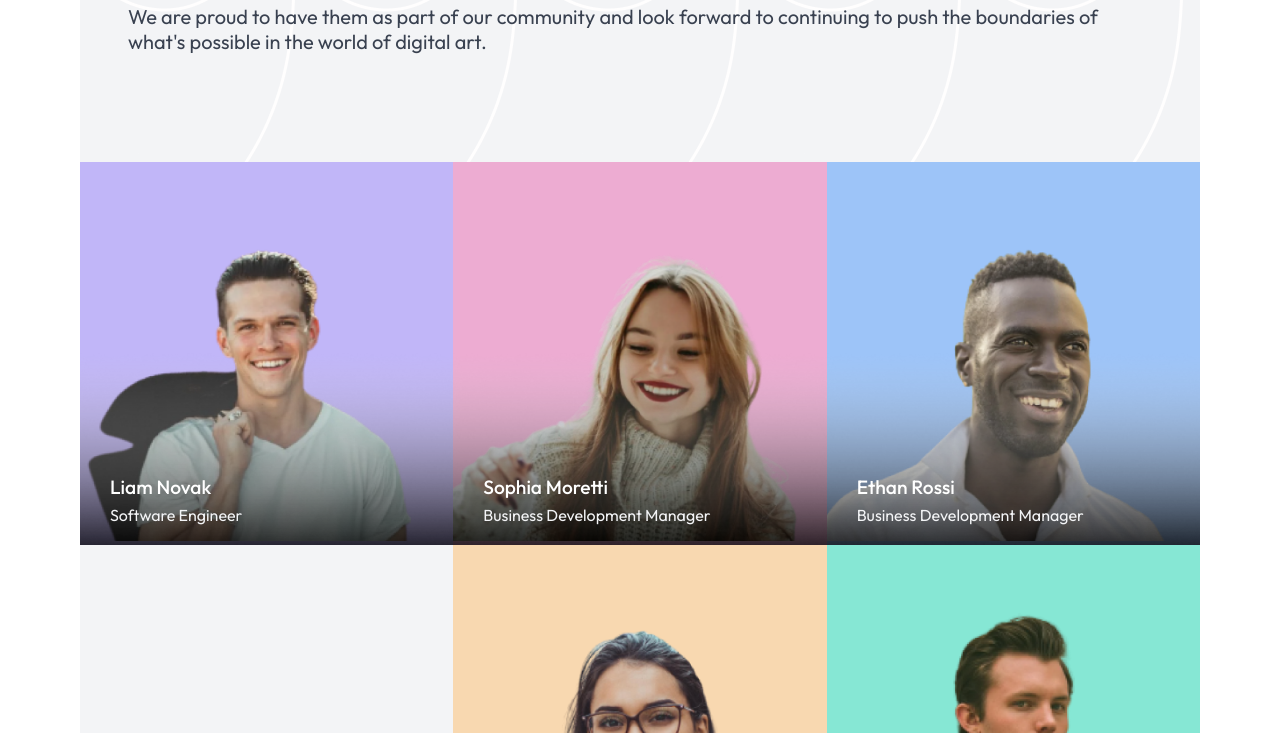
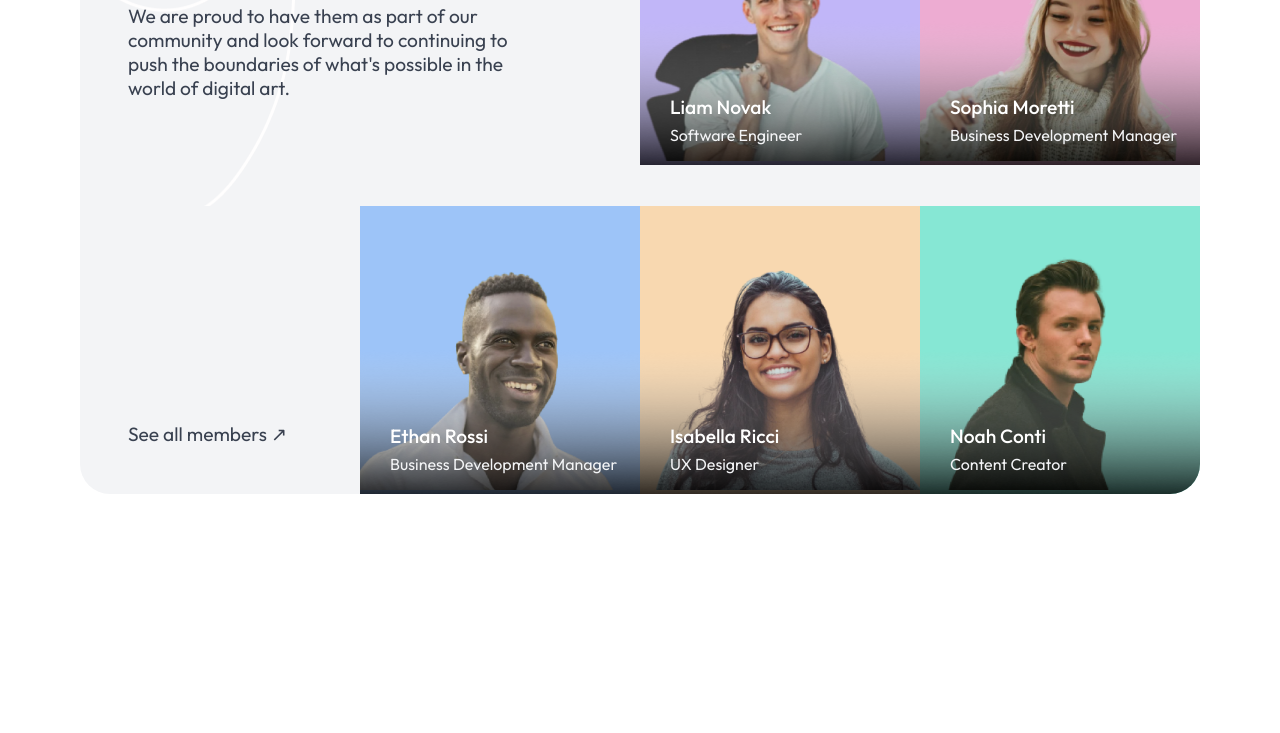
Before and after one commit to dreamer-6/Team-Meeting, a plain HTML site: page index.html in a window 1280 px wide. Shown: the part 260-993 px from the top of the page. After the commit the page ends 850 px from the top, so only its background shows below. Drawn offline with Linux system fonts and the light colour scheme.

Commit message:
media query created

```diff
--- a/styles.css
+++ b/styles.css
@@ -11,10 +11,13 @@ main{
 .container{
     background-color: #F3F4F6;
     width: 100%;
+    max-width: 1350px;
     border-radius: 30px;
     margin: 1em auto;
     display: grid;
     grid-template-columns: 1fr;
+    justify-content: center;
+    align-items: center;
 }
 .info{
     background-image: url(resources/Background_decor@2x.png);
@@ -77,7 +80,7 @@ main{
 }
 .department{
     color:#F3F4F6;
-    font-size: 1.2rem;
+    font-size: 1rem;
 }
 .empty{
     width: 100%;
@@ -103,6 +106,7 @@ main{
     }
     .info{
         grid-column: 1 /  4;
+        background-repeat: no-repeat;
     }
     .name{
         font-size: 1.2rem;
@@ -120,3 +124,43 @@ main{
         grid-column: 2/ 3;
     }
 }
+@media(min-width:1280px){
+    .container{
+        grid-template-columns: repeat(4, 1fr);
+    }
+    .detail{
+        position: absolute;
+        left: 30px;
+        bottom: 20px;
+    }
+    .info{
+        grid-column: 1 / 3;
+    }
+    .info p{
+        font-size: 1.2rem;
+        padding-right: 2.5em;
+        margin-bottom: 3em;
+    }
+    .empty{
+       grid-column: 1 / 2;
+       grid-row: 2 / 3;
+    }
+    .person_2{
+        border-top-right-radius: 30px;
+    }
+    .person_1{
+        grid-column: 3 / 4;
+    }
+    .person_3{
+        grid-column: 2 / 3;
+    }
+    .person_4{
+        grid-column: 3 / 4;
+    }
+    .person_5{
+        border-bottom-right-radius: 30px;
+    }
+    .person_5 .gradient{
+        border-bottom-right-radius: 30px;
+    }
+}
```
